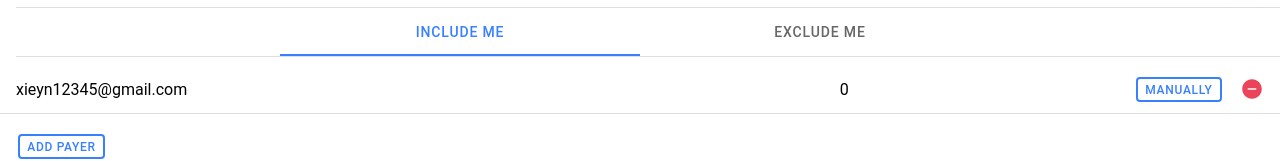
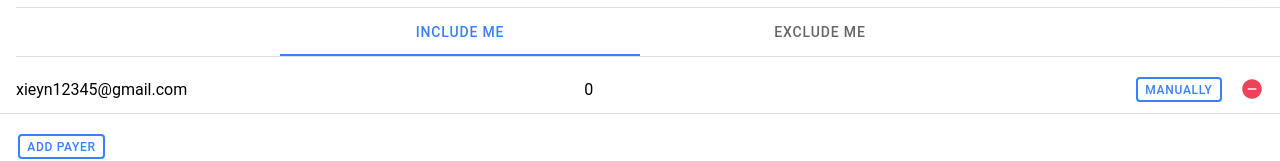
Before and after one commit to darlingof02/billshare_frontend, a React (Create React App) app: page /create_bill in a window 1280 px wide. Shown: the part 151-312 px from the top of the page. Built offline with nearby package versions, Linux system fonts and the light colour scheme.

Commit message:
change css

```diff
--- a/src/pages/CreateBillPage.css
+++ b/src/pages/CreateBillPage.css
@@ -1,6 +1,8 @@
-.payerInput{
-    text-align: center;
-}
+
 .totalInput {
     text-align: center;
 }
+
+.toast{
+    text-align: center;
+}
```
